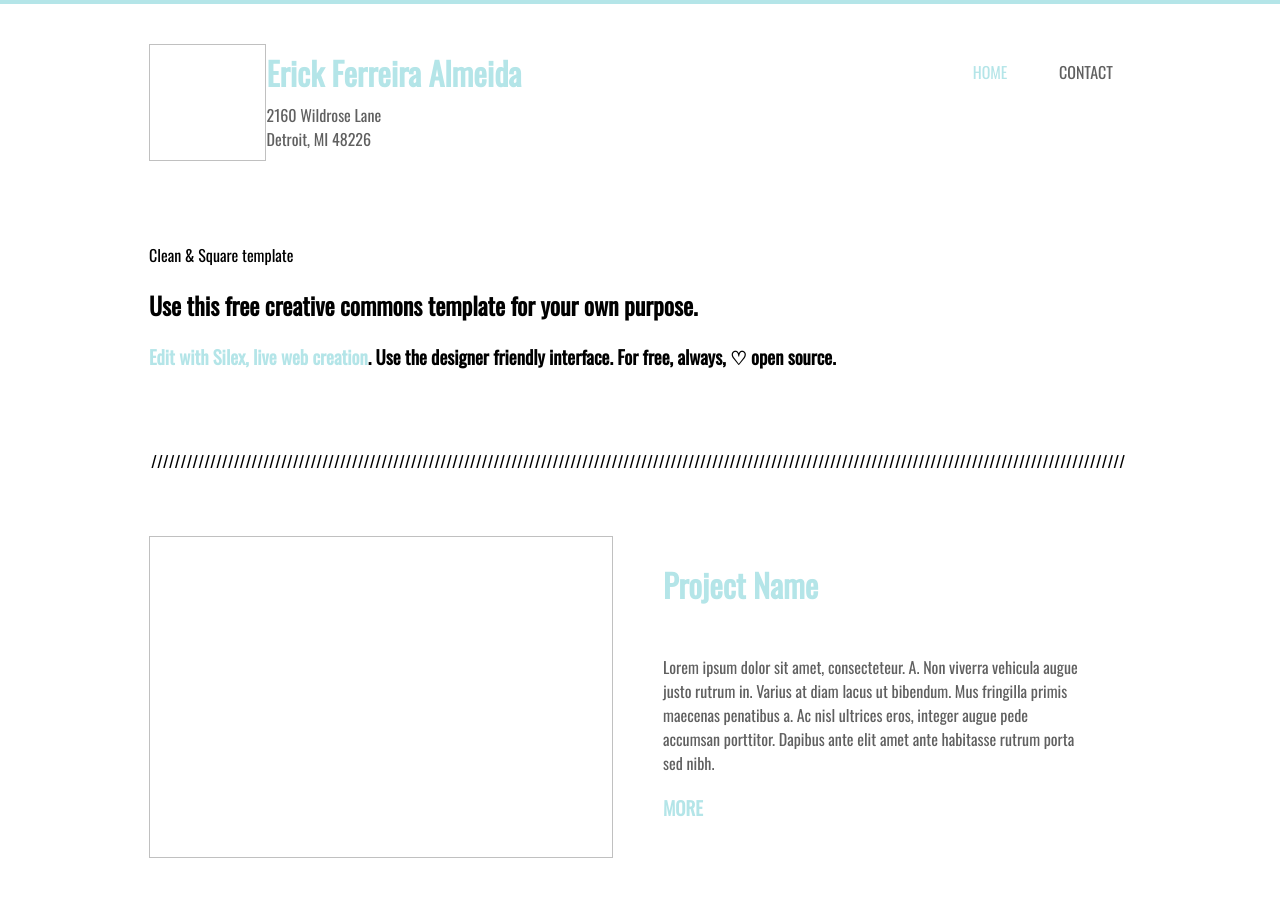
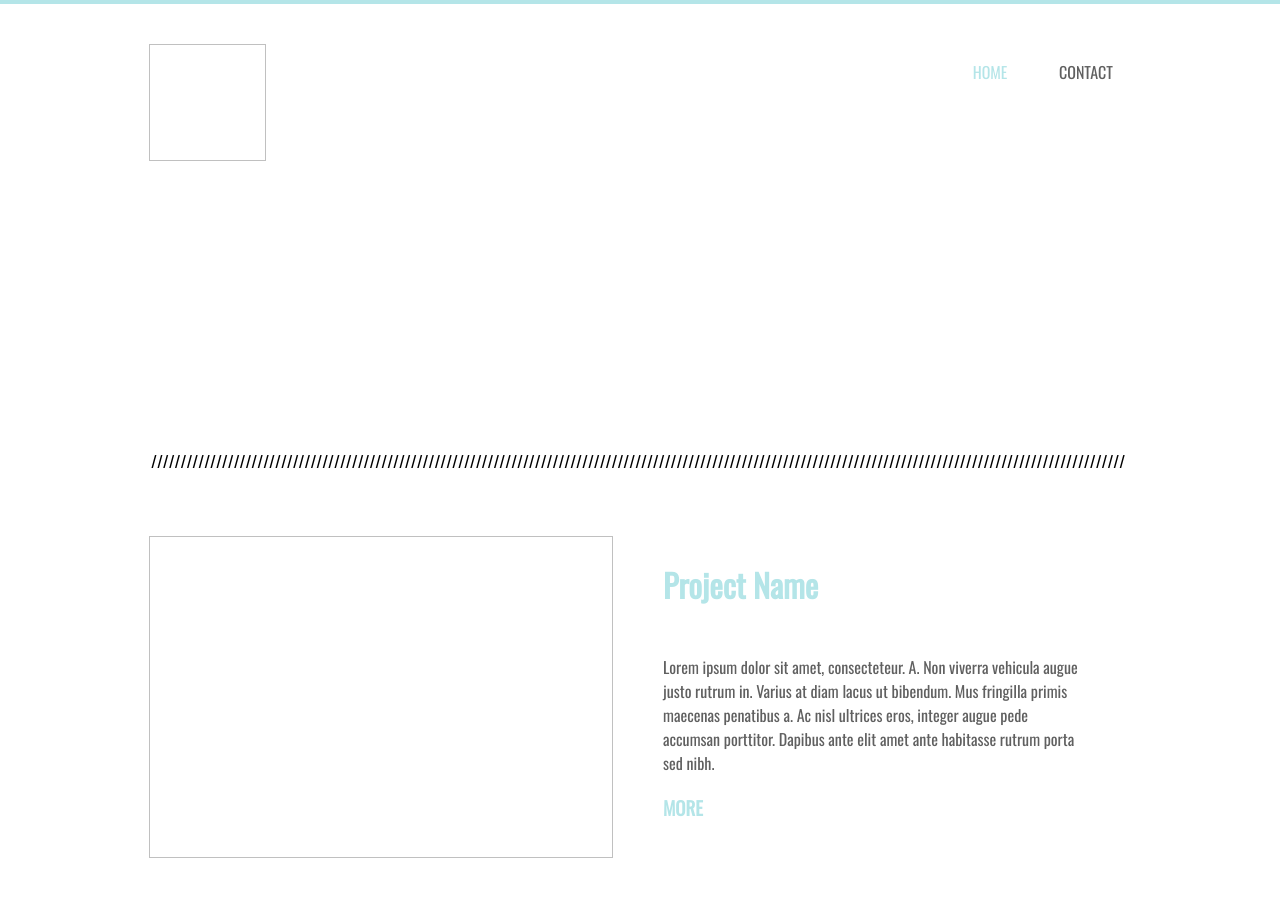
Before and after one commit to singchan/cloud-cannon-template, a Jekyll site: the page built from index.md, in a window 1280 px wide and 900 px high. Shown: the top 897 px of the window. Built offline with Jekyll 4.4.1, drawn with Linux system fonts in a browser that asks for light colours.

Commit message:
Batch update

```diff
--- a/_layouts/contact.html
+++ b/_layouts/contact.html
@@ -140,9 +140,7 @@
                         <p><a href="contact.html" class="page-link-active">CONTACT</a>
                     </p></div>
                 </div><a href="home.html" data-silex-type="image-element" class="editable-style image-element silex-id-1436036524431-29" style=""><img class="editable"></a><a href="home.html" data-silex-type="text-element" class="editable-style text-element silex-id-1436036524330-28 grey-text editable" style="">
-                    <div class="silex-element-content normal">
-                        <h1>Erick Ferreira Almeida</h1><p>2160 Wildrose Lane
-                        <br>Detroit, MI 48226</p></div>
+                    <div class="silex-element-content normal">{{page.author}}</div>
                 </a></div></section>
 
 
--- a/_layouts/home.html
+++ b/_layouts/home.html
@@ -140,18 +140,12 @@
                         <p><a href="contact.html" class="">CONTACT</a>
                     </p></div>
                 </div><a href="home.html" data-silex-type="image-element" class="editable-style image-element silex-id-1436036524431-29 page-link-active" style=""><img class="editable"></a><a href="home.html" data-silex-type="text-element" class="editable-style text-element silex-id-1436036524330-28 page-link-active grey-text editable" style="">
-                    <div class="silex-element-content normal">
-                        <h1>Erick Ferreira Almeida</h1><p>2160 Wildrose Lane
-                        <br>Detroit, MI 48226</p></div>
+                    <div class="silex-element-content normal">{{page.author}}</div>
                 </a></div></section><section data-silex-type="container-element" class="container-element editable-style silex-id-1483131519736-31 section-element website-min-width prevent-resizable page-home paged-element paged-element-visible">
         <div data-silex-type="container-element" class="editable-style silex-element-content website-width silex-id-1483131519736-30 container-element" style="">
 
         <div data-silex-type="text-element" class="editable-style text-element silex-id-1436036524230-27 editable" style="">
-                <div class="silex-element-content normal">
-                    Clean &amp; Square template
-                    <h2>Use this free creative commons template for your own purpose.&nbsp;</h2>
-                    <h3><a href="//www.silex.me">Edit with Silex, live web creation</a>.&nbsp;Use the designer friendly interface. For free, always,&nbsp;♡ open source.</h3>
-                </div>
+                <div class="silex-element-content normal">{{page.description}}</div>
             </div></div>
     </section>
 
```
